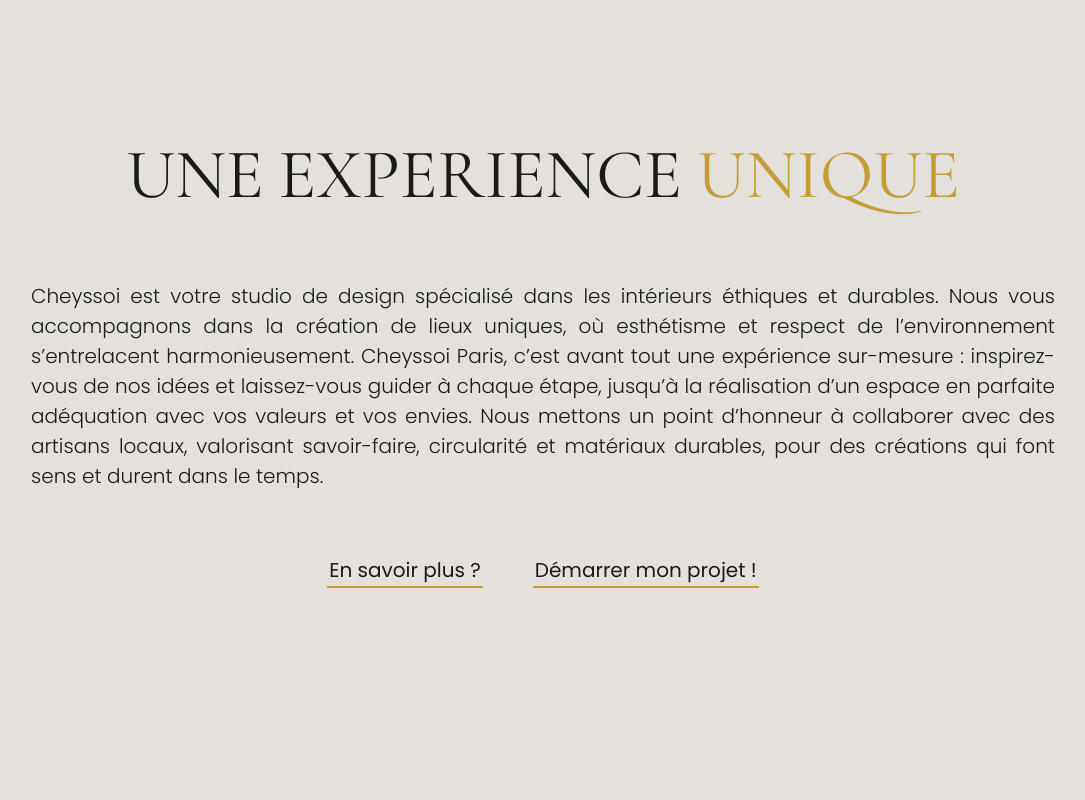
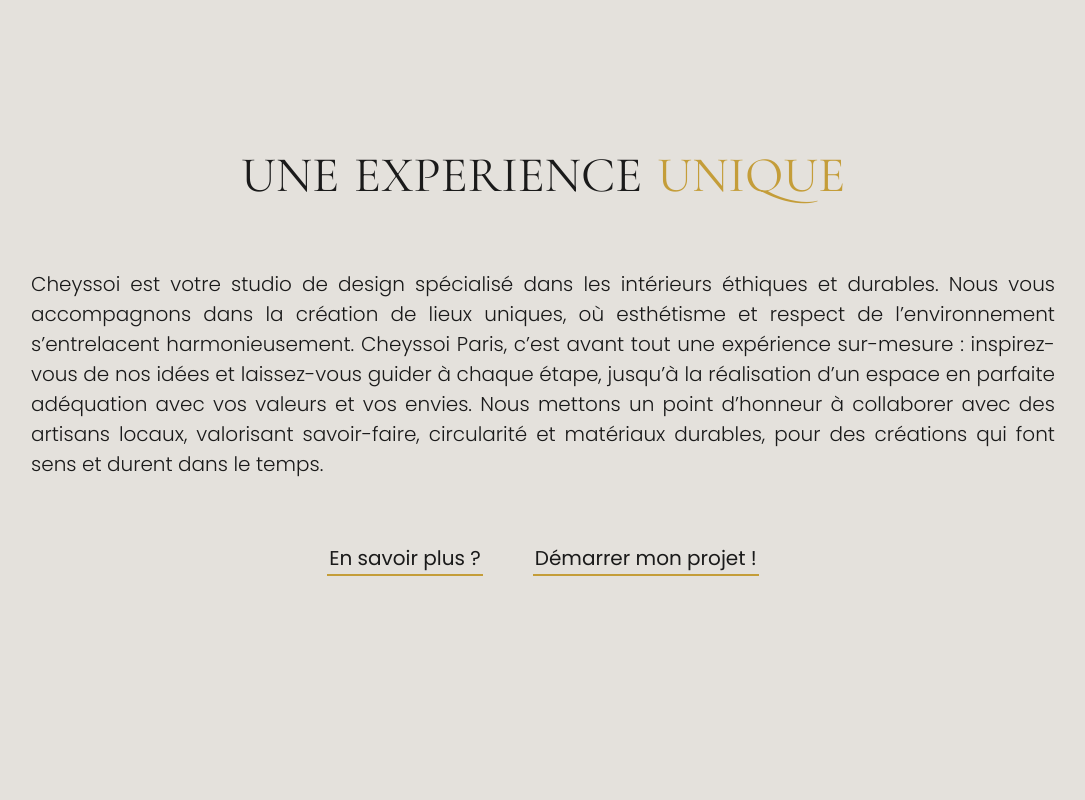
Before and after one commit to Scharlyopitz/CHEYSSOI-PARIS, a React (Vite) app: page / in a window 1280 px wide. Shown: the part 840-1640 px from the top of the page, without its empty margins (97-1182 px from the left). Built offline with nearby package versions, Linux system fonts and the light colour scheme.

Commit message:
Changement taille de titre

```diff
--- a/src/sass/base/_reset.scss
+++ b/src/sass/base/_reset.scss
@@ -28,7 +28,7 @@ body {
 
 h2 {
   font-family: "Cormorant Garamond", serif;
-  font-size: 70px;
+  font-size: 50px;
   text-transform: uppercase;
   font-weight: 400;
   text-align: center;
--- a/src/style/style.css
+++ b/src/style/style.css
@@ -49,7 +49,7 @@ body textarea {
 
 h2 {
   font-family: "Cormorant Garamond", serif;
-  font-size: 70px;
+  font-size: 50px;
   text-transform: uppercase;
   font-weight: 400;
   text-align: center;
```
